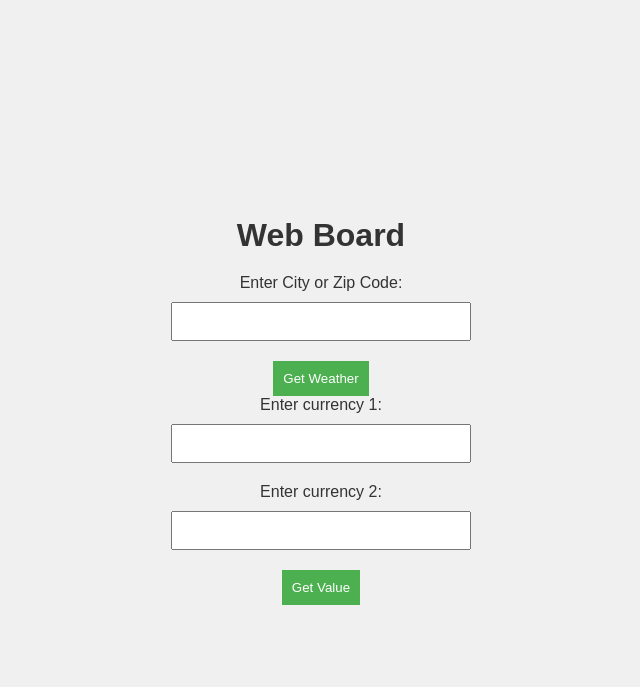
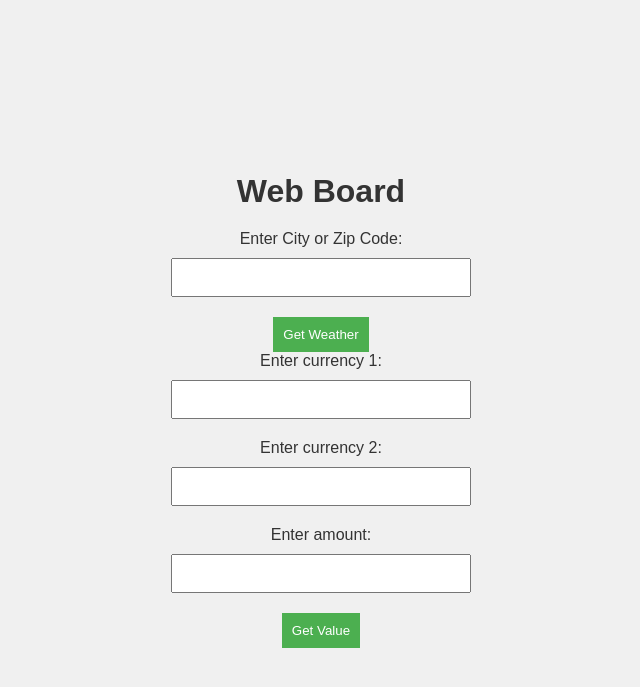
Before and after one commit to Yareek95/weather_app, a Flask app: template templates/index.html in a window 1280 px wide. Shown: the top 687 px of the page, without its empty margins (319-959 px from the left). Run offline with Flask 2, Linux system fonts and the light colour scheme; the template is opened without the code that fills it, so the values that code supplies are empty.

Commit message:
added amount input to currency

```diff
--- a/app.py
+++ b/app.py
@@ -24,6 +24,7 @@ def index():
         user_input_weather = request.form.get('user_input')
         user_input_currency_1 = request.form.get('user_input_currency_1')
         user_input_currency_2 = request.form.get('user_input_currency_2')
+        amount = request.form.get('user_input_amount', 1)  # default amount is 1
 
         if user_input_weather:
             # Weather API Call
@@ -59,7 +60,7 @@ def index():
                 'api_key': SECOND_API_KEY,
                 'from': user_input_currency_1,
                 'to': user_input_currency_2,
-                'amount': 1,  # default amount is 1
+                'amount': amount,
             }
             response_currency_api = requests.get(CURRENCY_API_BASE_URL, params=params_currency_api)
 
@@ -68,10 +69,4 @@ def index():
             else:
                 error_message = f"Error: {response_currency_api.json().get('error_message', 'Unknown error')}"
 
-    return render_template('index.html', user_input=user_input_weather, weather_data=first_api,
-                           second_api_data=second_api_data, currency_data=currency_data, error_message=error_message)
-
-if __name__ == '__main__':
-    # Use the environment variable PORT if available, or default to 5000
-    port = int(os.environ.get("PORT", 5000))
-    app.run(host="0.0.0.0", port=port)
+    return render_templ
--- a/templates/index.html
+++ b/templates/index.html
@@ -26,6 +26,8 @@
         <input type="text" id="user_input_currency_1" name="user_input_currency_1" required>
         <label for="user_input_currency_2">Enter currency 2:</label>
         <input type="text" id="user_input_currency_2" name="user_input_currency_2" required>
+        <label for="user_input_amount">Enter amount:</label>
+        <input type="text" id="user_input_amount" name="user_input_amount">
         <button type="submit">Get Value</button>
     </form>
 
```
